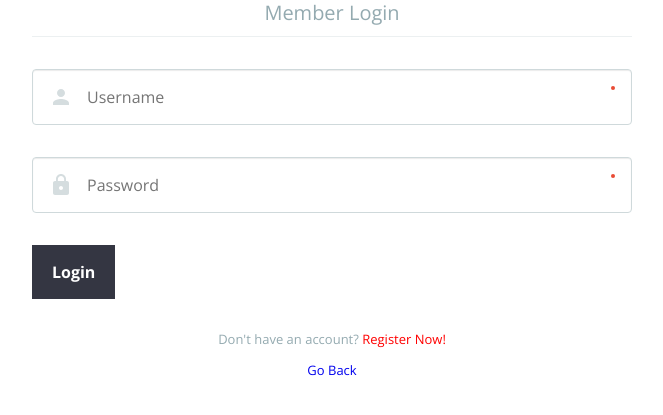
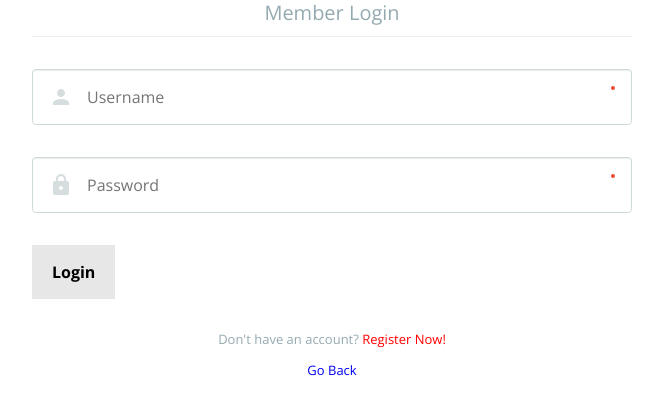
Before and after one commit to beebake/bookresys, a PHP site: page /member/index.php in a window 1280 px wide, with the pointer over the restyled element. Shown: the part 133-548 px from the top of the page, without its empty margins (308-971 px from the left). Run offline with PHP 8.4, Linux system fonts and the light colour scheme.

Commit message:
Update form_styles.css
Hover effect added to Login Button.

```diff
--- a/css/form_styles.css
+++ b/css/form_styles.css
@@ -137,6 +137,11 @@
   transform: scale(0.9);
 }
 
+.cd-form input[type="submit"]:hover{
+  background-color: #e7e7e7;
+  color: black;
+}
+
 .cd-form [required] {
   background: url("img/ic_required.svg") no-repeat top right;
 }
```
